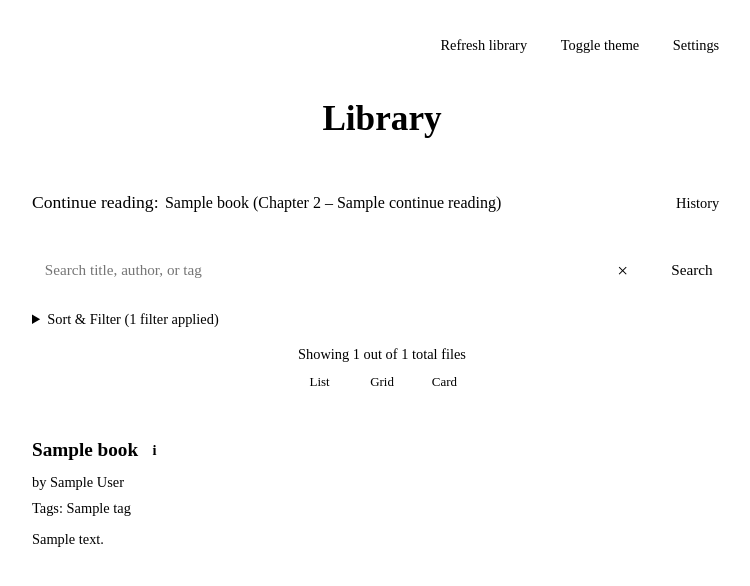
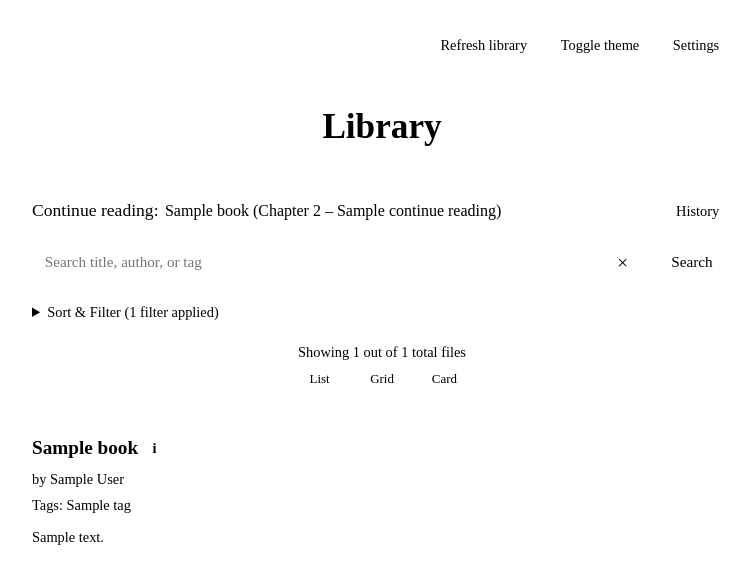
Before and after one commit to Minighost/shelf-mg, a Python web app: template templates/library.html in a window 1280 px wide. Shown: the top 586 px of the page, without its empty margins (258-1008 px from the left). Run offline with Jinja, Linux system fonts and the light colour scheme; the template is opened without the code that fills it: most values are stand-ins (such as "Sample title", 1, 10 or a date in 2020).

Commit message:
various styling things

```diff
--- a/static/style.css
+++ b/static/style.css
@@ -157,7 +157,7 @@ button::-moz-focus-inner {
 
 .header-title {
     text-align: center;
-    margin: 2rem 0 0 0;
+    margin: 2.5rem 0 0 0;
 }
 
 .header-author {
@@ -174,8 +174,8 @@ button::-moz-focus-inner {
     align-items: baseline;
     gap: 0.4em;
     max-width: var(--content-max-width);
-    margin: 0 auto 1.5rem auto;
-    padding: 0.5rem 0;
+    margin: 0 auto 1rem auto;
+    padding-top: 0.5rem;
 }
 
 .continue-reading-label {
@@ -292,15 +292,17 @@ button::-moz-focus-inner {
 }
 
 .filter-sort-form {
+    display: flow-root;
     max-width: var(--content-max-width);
     margin: 0 auto 1rem auto;
+    padding-top: 0.3rem;
 }
 
 .filter-sort-actions {
     --filter-actions-gap: 0.6rem;
     display: flex;
     gap: var(--filter-actions-gap);
-    margin-top: 0.5rem;
+    margin-top: 1rem;
     margin-bottom: 0.8rem;
 }
 
@@ -388,6 +390,7 @@ button::-moz-focus-inner {
     cursor: pointer;
     color: var(--text-muted);
     font-size: 0.9em;
+    line-height: 1;
 }
 
 .filter-bar {
@@ -738,8 +741,8 @@ html.view-card .card-view {
 
 .card-cover-inspect {
     position: absolute;
-    top: 0.4rem;
-    right: 0.4rem;
+    top: 0.3rem;
+    right: 0.3rem;
     background: var(--surface-color);
 }
 
@@ -817,7 +820,7 @@ html.view-card .card-view {
     display: flex;
     flex-direction: column;
     align-items: stretch;
-    gap: 1.5rem;
+    gap: 1.3rem;
     margin-top: 0;
     padding-top: 0.5rem;
 }
@@ -856,7 +859,7 @@ html.view-card .card-view {
 .pagination-controls {
     display: grid;
     grid-template-columns: 1fr auto 1fr;
-    align-items: center;
+    align-items: end;
     gap: 1rem;
 }
 
```
